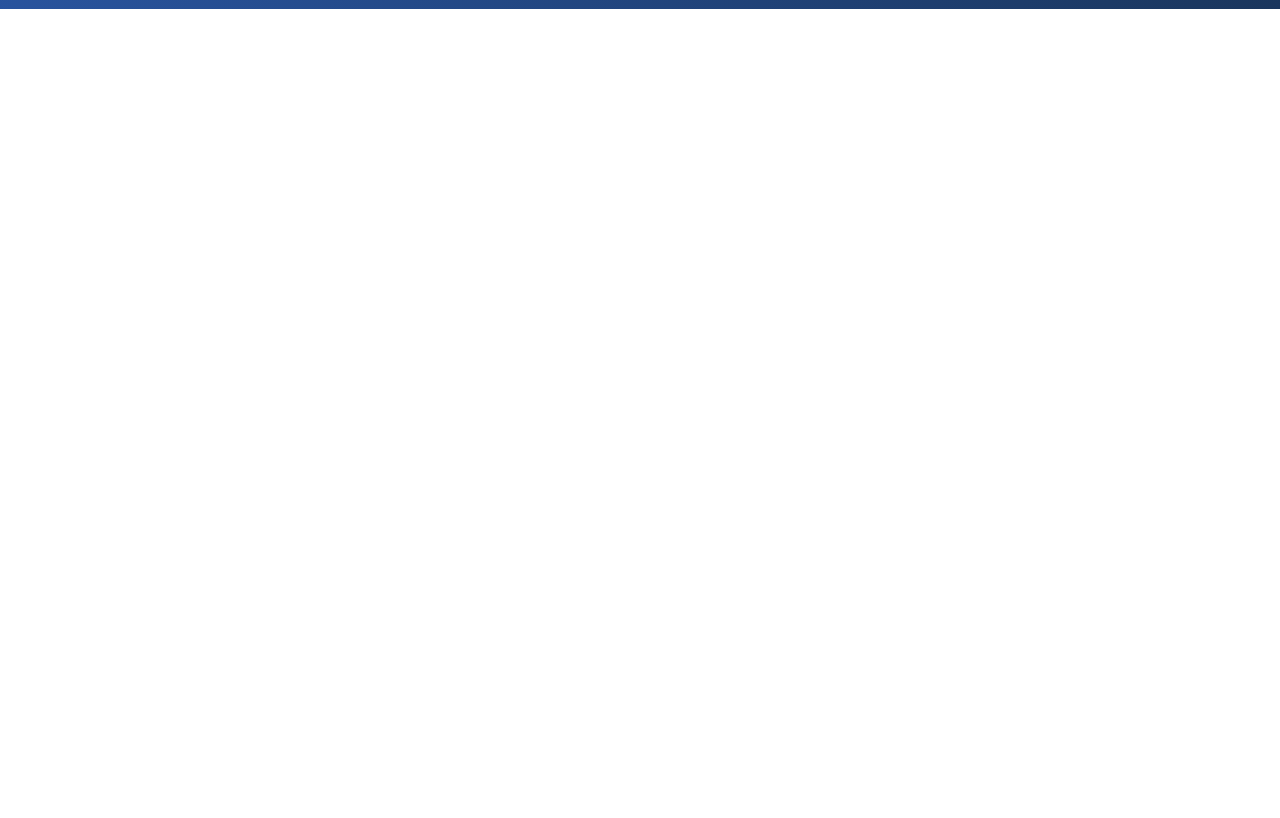
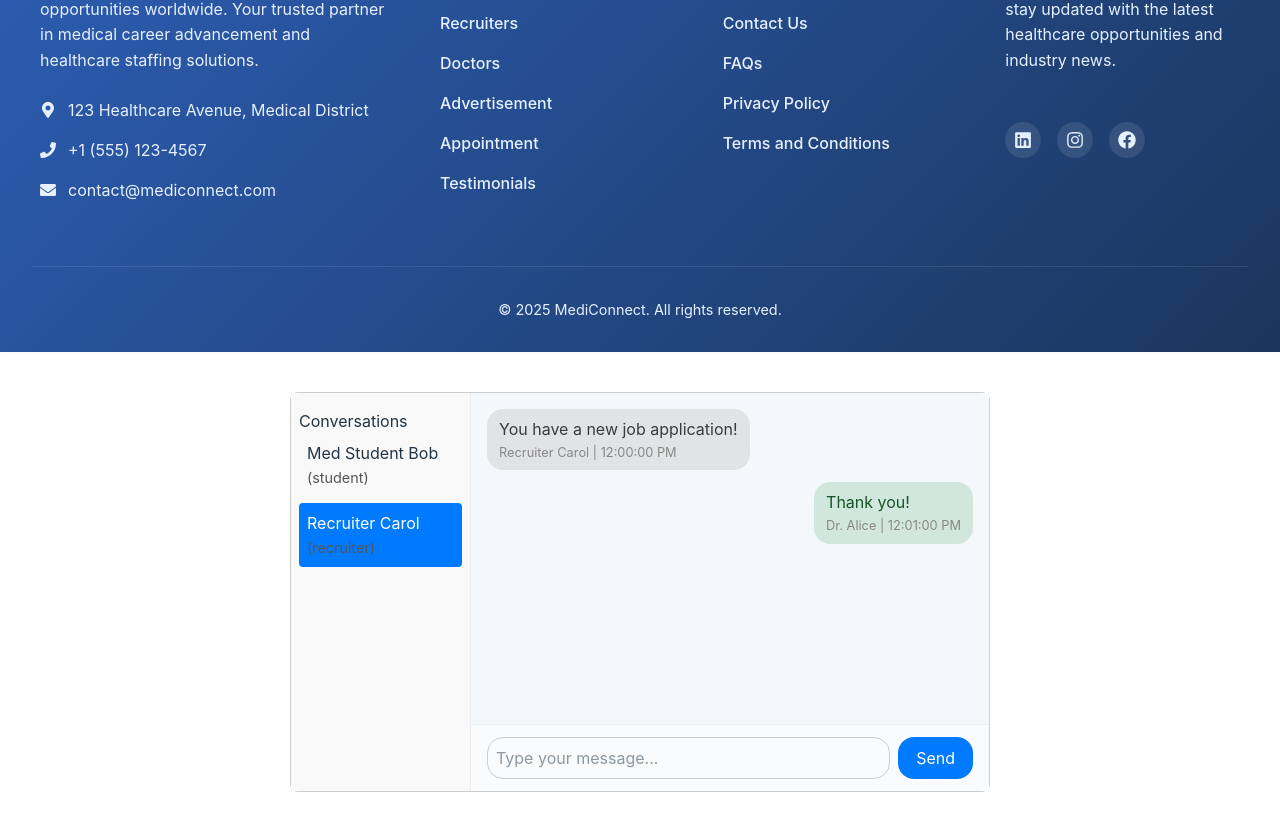
Before and after one commit to LiyanageDLMJ/Medi_connect, a React (Vite) app in the folder Frontend/: page /register in a window 1280 px wide. Shown: the part 1302-2120 px from the top of the page. Before the commit the page ends 1311 px from the top, so only its background shows below. Built offline with nearby package versions, Linux system fonts and the light colour scheme.

Commit message:
Add MessageBox component and enhance layout for registration and main app

```diff
--- a/Frontend/src/App.tsx
+++ b/Frontend/src/App.tsx
@@ -7,6 +7,7 @@ import Footer from "./Components/FooterDiv/Footer"
 import JobPost from "./Role/Recuiter/pages/JobPost";
 import Home from "./LoginRegister/Home/Home";
 import ForgotPassword from "./LoginRegister/login/ForgetPassword";
+import MessageBox from "./Components/MessageBox/MessageBox";
 
 const App = () => {
   return (
@@ -22,6 +23,8 @@ const App = () => {
         <Route path="/recuiter/jobPost" element={<JobPost />} />
       </Routes>
       <Footer />
+      {/* MessageBox for demo/testing; you can later route or conditionally render it */}
+      <MessageBox />
     </div>
   );
 };
--- /dev/null
+++ b/Frontend/src/Components/MessageBox/ConversationList.tsx
@@ -0,0 +1,29 @@
+import React from 'react';
+import './MessageBox.css';
+
+type User = { id: string; name: string; role: string };
+
+type Props = {
+  users: User[];
+  selectedUserId: string;
+  setSelectedUserId: (id: string) => void;
+};
+
+const ConversationList: React.FC<Props> = ({ users, selectedUserId, setSelectedUserId }) => (
+  <div className="conversation-list">
+    <h3>Conversations</h3>
+    <ul>
+      {users.map((user) => (
+        <li
+          key={user.id}
+          className={user.id === selectedUserId ? 'selected' : ''}
+          onClick={() => setSelectedUserId(user.id)}
+        >
+          {user.name} <span className="role">({user.role})</span>
+        </li>
+      ))}
+    </ul>
+  </div>
+);
+
+export default ConversationList;
--- /dev/null
+++ b/Frontend/src/Components/MessageBox/MessageBox.css
@@ -0,0 +1,112 @@
+.message-box-container {
+  display: flex;
+  border: 1px solid #ccc;
+  border-radius: 8px;
+  max-width: 700px;
+  margin: 40px auto;
+  height: 400px;
+  background: #fff;
+}
+
+.conversation-list {
+  width: 180px;
+  border-right: 1px solid #eee;
+  padding: 16px 8px;
+  background: #f9f9f9;
+  overflow-y: auto;
+}
+
+.conversation-list ul {
+  list-style: none;
+  padding: 0;
+}
+
+.conversation-list li {
+  padding: 8px;
+  cursor: pointer;
+  border-radius: 4px;
+  margin-bottom: 6px;
+}
+
+.conversation-list li.selected {
+  background: #007bff;
+  color: #fff;
+}
+
+.conversation-list .role {
+  color: #555;
+  font-size: 0.9em;
+}
+
+.message-thread-section {
+  flex: 1;
+  display: flex;
+  flex-direction: column;
+  height: 100%;
+}
+
+.message-thread {
+  flex: 1;
+  padding: 16px;
+  overflow-y: auto;
+  background: #f5f8fa;
+  display: flex;
+  flex-direction: column;
+}
+
+.message {
+  margin-bottom: 12px;
+  max-width: 60%;
+  padding: 8px 12px;
+  border-radius: 16px;
+  font-size: 1em;
+  position: relative;
+}
+
+.message.sent {
+  align-self: flex-end;
+  background: #d1e7dd;
+  color: #155724;
+}
+
+.message.received {
+  align-self: flex-start;
+  background: #e2e3e5;
+  color: #383d41;
+}
+
+.message-meta {
+  font-size: 0.8em;
+  color: #888;
+  margin-top: 2px;
+}
+
+.message-input {
+  display: flex;
+  padding: 12px 16px;
+  border-top: 1px solid #eee;
+  background: #fafbfc;
+}
+
+.message-input input {
+  flex: 1;
+  padding: 8px;
+  border: 1px solid #ccc;
+  border-radius: 16px;
+  margin-right: 8px;
+  font-size: 1em;
+}
+
+.message-input button {
+  padding: 8px 18px;
+  border: none;
+  background: #007bff;
+  color: #fff;
+  border-radius: 16px;
+  cursor: pointer;
+  font-size: 1em;
+}
+
+.message-input button:hover {
+  background: #0056b3;
+}
--- /dev/null
+++ b/Frontend/src/Components/MessageBox/MessageBox.tsx
@@ -0,0 +1,64 @@
+import React, { useState } from 'react';
+import ConversationList from './ConversationList';
+import MessageThread from './MessageThread';
+import MessageInput from './MessageInput';
+import './MessageBox.css';
+
+// Mock users and messages
+type User = { id: string; name: string; role: string };
+type Message = { id: string; senderId: string; receiverId: string; content: string; timestamp: string };
+
+const mockUsers: User[] = [
+  { id: '1', name: 'Dr. Alice', role: 'doctor' },
+  { id: '2', name: 'Med Student Bob', role: 'student' },
+  { id: '3', name: 'Recruiter Carol', role: 'recruiter' },
+];
+
+const mockMessages: Message[] = [
+  { id: 'm1', senderId: '3', receiverId: '1', content: 'You have a new job application!', timestamp: '2025-04-16T12:00:00' },
+  { id: 'm2', senderId: '1', receiverId: '3', content: 'Thank you!', timestamp: '2025-04-16T12:01:00' },
+];
+
+const currentUserId = '1'; // Example: logged-in user is Dr. Alice
+
+const MessageBox: React.FC = () => {
+  const [selectedUserId, setSelectedUserId] = useState<string>('3'); // Default to recruiter
+  const [messages, setMessages] = useState<Message[]>(mockMessages);
+
+  const handleSendMessage = (text: string) => {
+    const newMsg: Message = {
+      id: `m${messages.length + 1}`,
+      senderId: currentUserId,
+      receiverId: selectedUserId,
+      content: text,
+      timestamp: new Date().toISOString(),
+    };
+    setMessages([...messages, newMsg]);
+  };
+
+  const conversationMessages = messages.filter(
+    (msg) =>
+      (msg.senderId === currentUserId && msg.receiverId === selectedUserId) ||
+      (msg.senderId === selectedUserId && msg.receiverId === currentUserId)
+  );
+
+  return (
+    <div className="message-box-container">
+      <ConversationList
+        users={mockUsers.filter((u) => u.id !== currentUserId)}
+        selectedUserId={selectedUserId}
+        setSelectedUserId={setSelectedUserId}
+      />
+      <div className="message-thread-section">
+        <MessageThread
+          messages={conversationMessages}
+          users={mockUsers}
+          currentUserId={currentUserId}
+        />
+        <MessageInput onSend={handleSendMessage} />
+      </div>
+    </div>
+  );
+};
+
+export default MessageBox;
--- /dev/null
+++ b/Frontend/src/Components/MessageBox/MessageInput.tsx
@@ -0,0 +1,32 @@
+import React, { useState } from 'react';
+import './MessageBox.css';
+
+type Props = {
+  onSend: (text: string) => void;
+};
+
+const MessageInput: React.FC<Props> = ({ onSend }) => {
+  const [text, setText] = useState('');
+
+  const handleSend = () => {
+    if (text.trim()) {
+      onSend(text);
+      setText('');
+    }
+  };
+
+  return (
+    <div className="message-input">
+      <input
+        type="text"
+        value={text}
+        onChange={(e) => setText(e.target.value)}
+        placeholder="Type your message..."
+        onKeyDown={(e) => e.key === 'Enter' && handleSend()}
+      />
+      <button onClick={handleSend}>Send</button>
+    </div>
+  );
+};
+
+export default MessageInput;
--- /dev/null
+++ b/Frontend/src/Components/MessageBox/MessageThread.tsx
@@ -0,0 +1,36 @@
+import React from 'react';
+import './MessageBox.css';
+
+type Message = { id: string; senderId: string; receiverId: string; content: string; timestamp: string };
+type User = { id: string; name: string; role: string };
+
+type Props = {
+  messages: Message[];
+  users: User[];
+  currentUserId: string;
+};
+
+const MessageThread: React.FC<Props> = ({ messages, users, currentUserId }) => {
+  const getUserName = (id: string) => users.find((u) => u.id === id)?.name || 'Unknown';
+
+  return (
+    <div className="message-thread">
+      {messages.map((msg) => (
+        <div
+          key={msg.id}
+          className={
+            msg.senderId === currentUserId ? 'message sent' : 'message received'
+          }
+        >
+          <div className="message-content">{msg.content}</div>
+          <div className="message-meta">
+            <span>{getUserName(msg.senderId)}</span> |{' '}
+            <span>{new Date(msg.timestamp).toLocaleTimeString()}</span>
+          </div>
+        </div>
+      ))}
+    </div>
+  );
+};
+
+export default MessageThread;
--- a/Frontend/src/LoginRegister/register/Register.tsx
+++ b/Frontend/src/LoginRegister/register/Register.tsx
@@ -129,11 +129,12 @@ const Register = () => {
 };
 
 const RegisterContainer = styled.div`
-  height: 100vh;
+  min-height: 100vh;
   width: 100%;
   display: flex;
   flex-direction: column;
   background: linear-gradient(180deg, #E6F0FF 0%, #FFFFFF 100%);
+  padding-bottom: 250px; /* Increased padding to ensure more space for the form */
 `;
 
 const ContentWrapper = styled.div`
@@ -142,8 +143,9 @@ const ContentWrapper = styled.div`
   justify-content: center;
   align-items: flex-start;
   padding: 2rem;
+  padding-bottom: 4rem; /* Added extra padding at the bottom */
   width: 100%;
-  height: 100%;
+  min-height: calc(100vh - 250px); /* Ensure minimum height with footer space */
 `;
 
 const RegisterSection = styled.div`
@@ -152,19 +154,21 @@ const RegisterSection = styled.div`
   border-radius: 10px;
   box-shadow: 0 4px 6px rgba(0, 0, 0, 0.1);
   width: 100%;
-  max-width: 400px;
+  max-width: 500px; /* Increased max-width for better form display */
+  margin: 2rem auto;
+`;
+
+const RegisterForm = styled.form`
+  display: flex;
+  flex-direction: column;
+  gap: 1.5rem;
+  width: 100%;
 `;
 
 const RegisterTitle = styled.h1`
   font-size: 2rem;
   color: #333;
   margin-bottom: 2rem;
-`;
-
-const RegisterForm = styled.form`
-  display: flex;
-  flex-direction: column;
-  gap: 1.5rem;
 `;
 
 const RegisterButton = styled.button`
--- a/Frontend/src/index.css
+++ b/Frontend/src/index.css
@@ -28,13 +28,19 @@ a:hover {
   color: #535bf2;
 }
 body {
+  margin: 0;
+  padding: 0;
+  min-height: 100vh;
+  width: 100%;
+  position: relative;
+  overflow-x: hidden;
+}
+
+#root {
+  min-height: 100vh;
   display: flex;
   flex-direction: column;
-  min-height: 100vh;
-  width: 100%;
-  margin: 0;
-  padding: 0;
-  overflow-x: hidden;
+  position: relative;
 }
 
 .container {
@@ -162,13 +168,14 @@ h1 {
 }
 /* Footer container with gradient background */
 .footer-container {
-  position: relative;
+  position: fixed;
+  bottom: 0;
+  left: 0;
+  right: 0;
   background: linear-gradient(180deg, #66b0f2 0%, #4a9cf2 100%);
   color: #fff;
-  padding: 3rem 1rem 2rem; /* top, sides, bottom */
-  margin-top: 2rem;
-  overflow: hidden; /* ensures the shape displays correctly */
-  z-index: 0;
+  padding: 3rem 1rem 2rem;
+  z-index: 10;
   margin-top: auto;
 }
 
@@ -241,31 +248,41 @@ h1 {
   margin-right: 0.5rem;
 }
 
-.page-content {
+main {
+  padding-bottom: 250px; /* Match the footer height */
+  min-height: calc(100vh - 250px);
   position: relative;
-  z-index: 0;
-  min-height: calc(100vh - 200px); /* Adjust based on your header/footer height */
-  padding-bottom: 3rem;
+  z-index: 1;
 }
 
-/* Form styles */
+/* Form container and layout styles */
 .form-container {
   width: 100%;
   max-width: 600px;
   margin: 2rem auto;
   padding: 2rem;
-  background: white;
-  border-radius: 8px;
-  box-shadow: 0 2px 4px rgba(0, 0, 0, 0.1);
-  position: relative;
-  z-index: 1;
+  min-height: calc(100vh - 400px); /* Adjust based on header and footer height */
+  display: flex;
+  flex-direction: column;
 }
 
+/* Main content wrapper to ensure proper spacing */
+.main-content {
+  flex: 1;
+  width: 100%;
+  min-height: calc(100vh - 200px); /* Adjust for footer height */
+  padding-bottom: 3rem; /* Add padding to prevent overlap with footer */
+  position: relative;
+  display: flex;
+  flex-direction: column;
+}
+
+/* Form group styles */
 .form-group {
   margin-bottom: 1.5rem;
-  width: 100%;
 }
 
+/* Form styles */
 .form-control {
   width: 100%;
   padding: 0.75rem;
```
